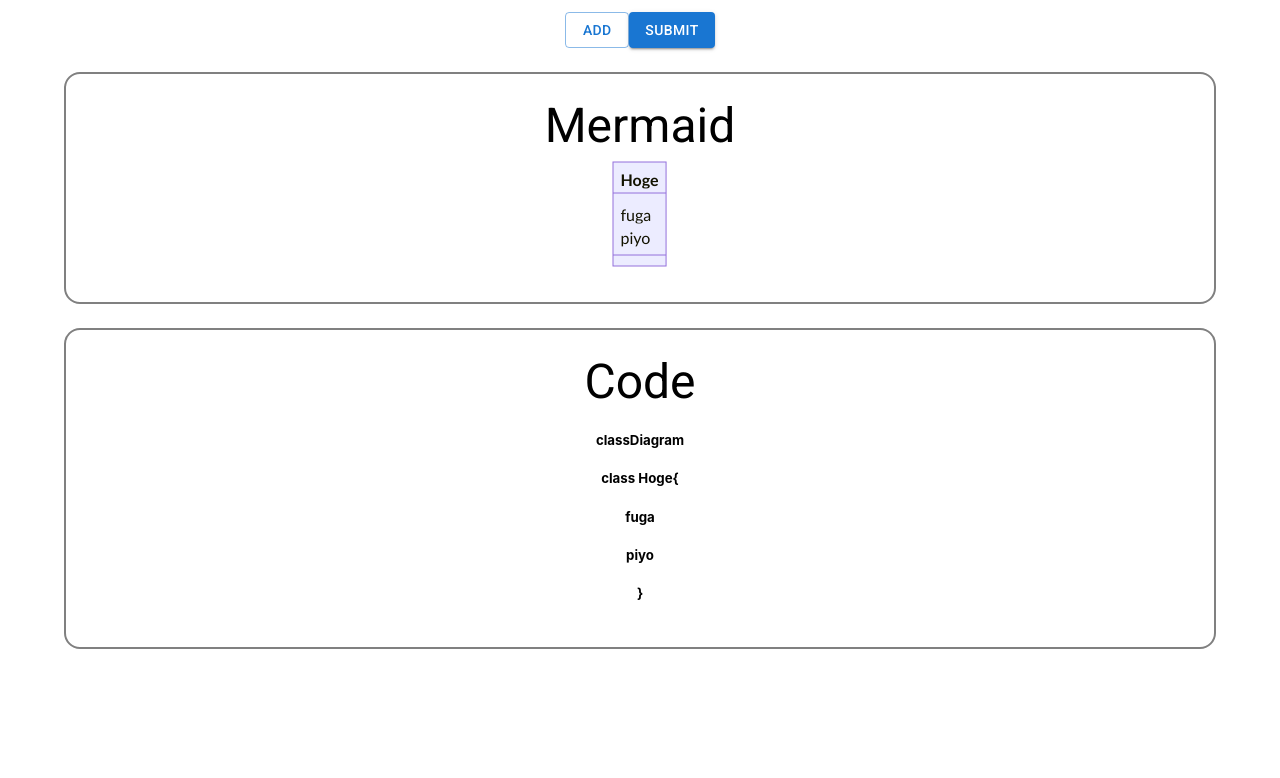
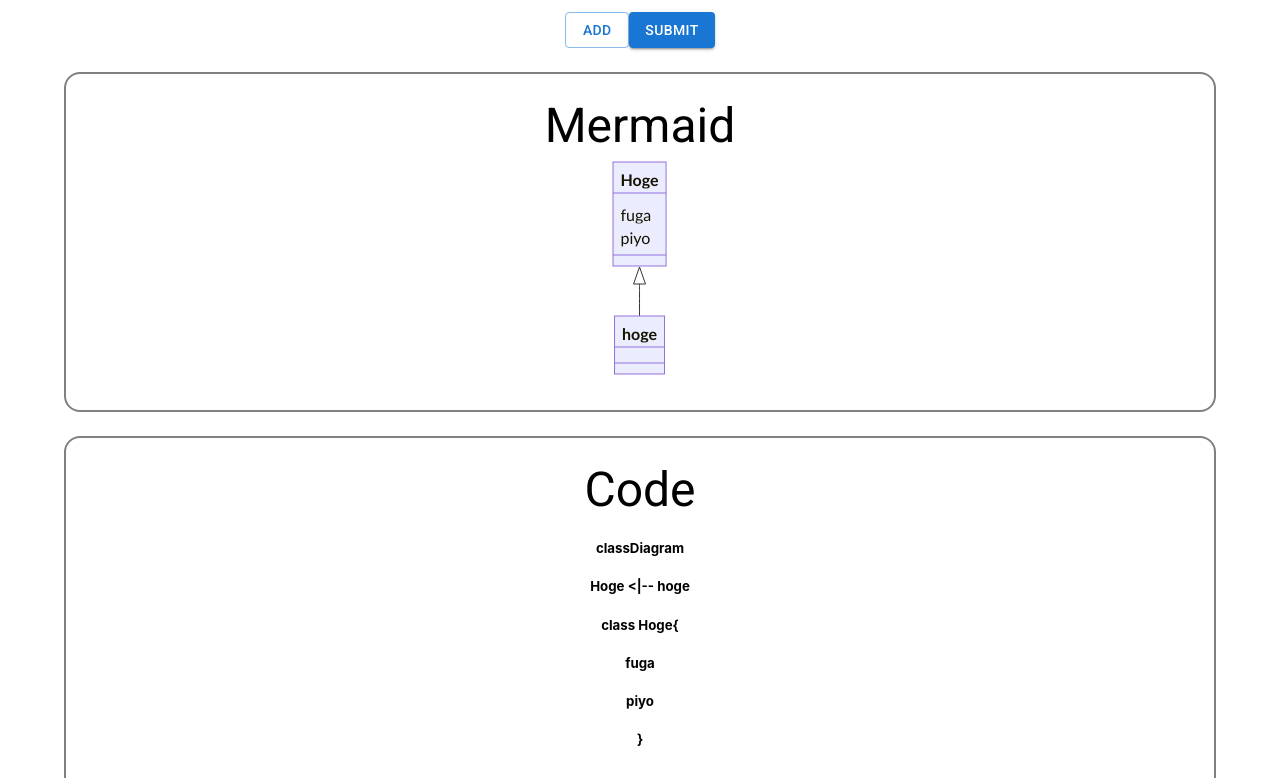
Before and after one commit to Watakumi/Flounder, a React (Vite) app: page /class in a window 1280 px wide. Shown: the part 423-1201 px from the top of the page. Before the commit the page ends 1072 px from the top, so only its background shows below. Built offline with nearby package versions, Linux system fonts and the light colour scheme.

Commit message:
関連付けの設定をformからできるようにする

```diff
--- a/src/components/ClassDiagram/index.tsx
+++ b/src/components/ClassDiagram/index.tsx
@@ -16,6 +16,7 @@ import { relationships } from './utils';
 
 type Klass = {
   name: string;
+  relations: { type: string; target: string }[];
   attributes: string[];
 };
 
@@ -23,8 +24,12 @@ export const code = (classes: Klass[]) => {
   const classesBlock = classes.map((klass) =>
     classBlock(klass.name, klass.attributes)
   );
+  const relationBlocks = classes.map((klass) =>
+    relationBlock(klass.name, klass.relations)
+  );
   return `
   classDiagram \n
+  ${relationBlocks.join('\n')}
   ${classesBlock.join('\n')}
   `;
 };
@@ -37,11 +42,21 @@ const classBlock = (name: string, attributes: string[]) => {
   `;
 };
 
+const relationBlock = (
+  from: string,
+  relations: { type: string; target: string }[]
+) => {
+  return relations
+    .map((relation) => `${from} ${relation.type} ${relation.target}`)
+    .join('\n');
+};
+
 export function ClassDiagram() {
   const mermaidElm = useRef<HTMLDivElement>(null);
   const [klass, setKlass] = useState([
     {
       name: 'Hoge',
+      relations: [{ type: relationships.inheritence[0], target: 'hoge' }],
       attributes: ['fuga', 'piyo'],
     },
   ]);
@@ -72,6 +87,7 @@ export function ClassDiagram() {
     const classes = data.class.map((klass) => {
       return {
         name: klass.name,
+        relations: klass.relations,
         attributes: klass.attributes.map((attribute) => attribute.name),
       };
     });
```
